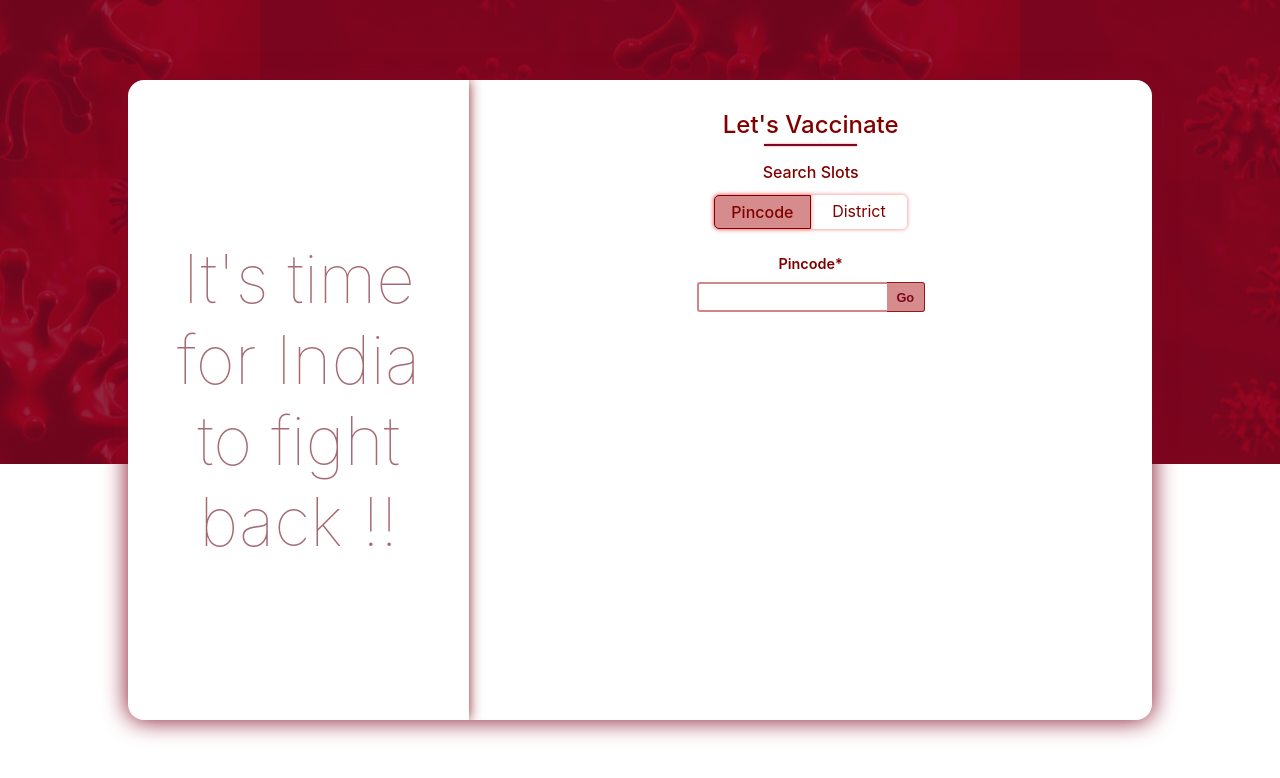
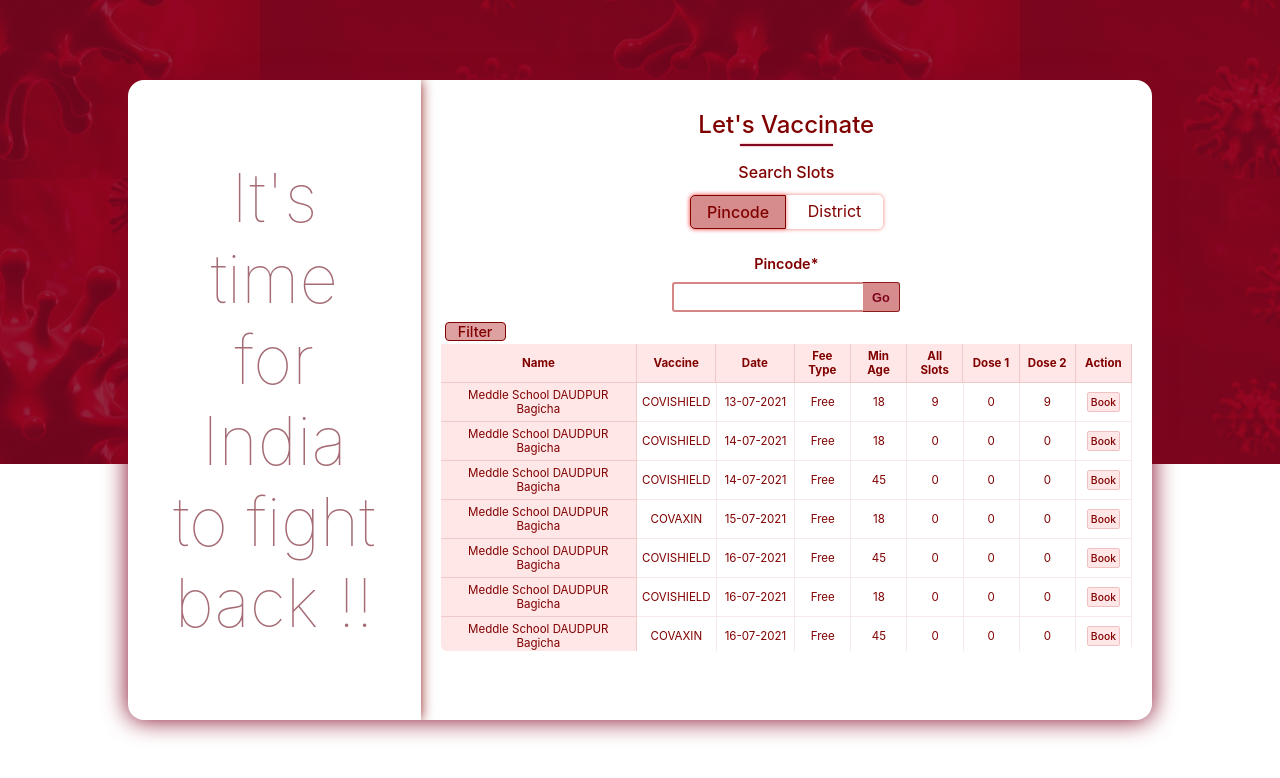
Before and after one commit to priyankagupta34/covaccination, a React (Create React App) app: page / in a window 1280 px wide. Shown: the top 778 px of the page. Built offline with nearby package versions, Linux system fonts and the light colour scheme.

Commit message:
basic outline

```diff
--- a/src/App.css
+++ b/src/App.css
@@ -46,7 +46,7 @@
 
 .part {
   display: grid;
-  grid-template-columns: 0.5fr 1fr;
+  grid-template-columns: 0.4fr 1fr;
 }
 
 .firstPart {
--- a/src/App.js
+++ b/src/App.js
@@ -1,5 +1,6 @@
 import React, { Component } from 'react';
 import './App.css';
+import DisplaySlotAndBookComponent from './components/display-slot-and-book-component/DisplaySlotAndBookComponent';
 import MotivateComponent from './components/motivate-component/MotivateComponent';
 import TableViewCalenderSessionsComponent from './components/table-view-calender-sessions-component/TableViewCalenderSessionsComponent';
 import { CoServices } from './services/CoServices';
@@ -20,7 +21,8 @@ export default class App extends Component {
       loadState: false,
       stateList: [],
       availableSession: [],
-      centers: []
+      centers: [],
+      book: false
     };
     this.handlerForPincode = this.handlerForPincode.bind(this);
     this.changeSearchBy = this.changeSearchBy.bind(this);
@@ -128,7 +130,7 @@ export default class App extends Component {
   }
 
   render() {
-    const { pincode, searchByPin, selectedState, centers } = this.state;
+    const { pincode, searchByPin, selectedState, centers, book } = this.state;
     return (
       <div className="App">
 
@@ -157,9 +159,13 @@ export default class App extends Component {
                   <input value={selectedState} />
                 </div>}
 
-               {centers.length ? <div>
+               {!book ? <>{!centers.length ? <div>
                   <TableViewCalenderSessionsComponent centers={centers} />
-                </div>:<></>}
+                </div>:<></>}</>:
+
+                <div>
+                  <DisplaySlotAndBookComponent />
+                </div>}
 
             </div>
           </div>
--- /dev/null
+++ b/src/components/display-slot-and-book-component/DisplaySlotAndBookComponent.js
@@ -0,0 +1,12 @@
+import React, { Component } from 'react'
+import './DisplaySlotAndBookComponent.css'
+
+export default class DisplaySlotAndBookComponent extends Component {
+    render() {
+        return (
+            <div>
+
+            </div>
+        )
+    }
+}
--- a/src/components/table-view-calender-sessions-component/TableViewCalenderSessionsComponent.css
+++ b/src/components/table-view-calender-sessions-component/TableViewCalenderSessionsComponent.css
@@ -1,13 +1,13 @@
-.grfsd{
+.grfsd {
     display: grid;
-    grid-template-columns: 3.5fr 1fr 1fr 1fr 1fr 1fr 1fr;
+    grid-template-columns: 3.5fr 1.4fr 1.4fr 1fr 1fr 1fr 1fr 1fr 1fr;
     font-size: 0.8em;
 }
 
-.fresd{
-    font-weight: 500;
-    font-size: 0.9em;
-    margin-bottom: 10px;
+.fresd {
+    font-weight: 700;
+    font-size: 0.8em;
+    padding: 3px;
 }
 
 /* .fresd::after{
@@ -20,43 +20,92 @@
     margin-bottom: 0;
 } */
 
-.kla{
+.kla {
     display: grid;
-    grid-template-columns: 1fr 1fr;
+    grid-template-columns: 1fr;
     padding: 10px;
-    width: 91%;
+    /* width: 91%; */
     margin: 0 auto;
+    position: absolute;
+    background: white;
+    z-index: 11;
+    box-shadow: 0 6px 12px #caa8a8;
+    border-radius: 3px;
+    animation: kla 0.5s linear;
+    overflow: hidden;
+    top: 27px;
+    left: 16px;
 }
 
-.ghfd{
+@keyframes kla {
+    0% {
+        height: 9vh;
+        opacity: 0.5;
+    }
+
+    100% {
+        height: 20vh;
+        opacity: 1;
+    }
+}
+
+
+.retractKle {
+    animation: retractKle 0.5s linear;
+}
+
+@keyframes retractKle {
+    0% {
+        height: 20vh;
+        opacity: 1;
+    }
+
+    100% {
+        height: 0;
+        opacity: 0;
+    }
+
+}
+
+
+
+.ghfd {
     display: inline-block;
     margin: 0 8px;
     font-size: 0.8em;
 }
 
-.hj7{
+.ghfd label {
+    margin: 0px 9px;
+    color: black;
+}
+
+.ghfd input {
+    margin-top: 7px;
+    margin-left: -6px;
+    height: 12px;
+}
+
+.hj7 {
     background-color: #ffe7e7 !important;
     border-bottom: 1px solid #efcaca !important;
-    font-weight: 500 !important;
+    /* font-weight: 500 !important; */
     border-right: 1px solid #efcaca !important;
     z-index: 3 !important;
 }
 
 
-.tabs{
-    height: 34vh;
+.tabs {
+    height: 41.5vh;
     overflow-y: auto;
     margin: 0 20px;
     border-radius: 6px;
-  }
-
-.uih{
-    font-weight: 500;
-    top: 0;
-    position: sticky;
 }
 
-.uih, .ui{
+
+
+.uih,
+.ui {
     border-bottom: 1px solid #f7e9e9;
     border-right: 1px solid #f7e9e9;
     padding: 5px;
@@ -65,38 +114,50 @@
     align-items: center;
 }
 
-.hjab{
+.hjab {
     position: sticky;
     top: 0;
     background-color: white;
     z-index: 2;
 }
 
-.viab{
+.viab {
     /* width: 95vw; */
     /* padding-right: 18px; */
     font-size: 0.9em;
 }
 
-.uih:first-child{
+.uih:first-child {
     border-left: none !important;
     /* background-color: rgb(238, 105, 105); */
 }
 
-.tys{
+.tys {
     position: sticky;
     left: 0;
     background: white;
     z-index: 4 !important;
 }
 
-.as4{
+.as4 {
     z-index: 1 !important;
 }
 
+.filt6 {
+    width: 61px;
+    border: 1px solid;
+    margin: 3px;
+    border-radius: 4px;
+    background: #dea1a1;
+    font-weight: 500;
+    font-size: 0.9em;
+    position: sticky;
+    left: 4px;
+    cursor: pointer;
+}
 
 
-.bookn{
+.bookn {
     background-color: #ffe7e7;
     font-size: 0.9em;
     font-weight: 500;
@@ -107,28 +168,89 @@
     color: maroon;
 }
 
+.chbc {
+    display: flex;
+    height: 42px;
+    border-bottom: 0.5px solid #fde7f3;
+    padding-top: 10px;
+}
 
+.nmjh {
+    text-align: left;
+    font-size: 0.9em;
+    font-weight: 500;
+}
+
+.nmjh::after {
+    content: '';
+    background-color: #caa8a8;
+    height: 1px;
+    width: 239px;
+    display: block;
+    margin: 2px 0;
+}
+
+.mnhg7 {
+    text-align: right;
+    position: relative;
+    left: 63px;
+    font-weight: 900;
+    cursor: pointer;
+}
+
+.uih {
+    font-weight: 700 !important;
+    top: 0;
+    position: sticky;
+}
+
+.nmb{
+
+}
 
 @media screen and (max-width: 1000px) {
 
-    .grfsd{
-        grid-template-columns: 2.5fr 1fr 1fr 1fr 1fr 1fr 1fr;
+    .grfsd {
+        grid-template-columns: 2.5fr 1.35fr 1.5fr 1fr 1fr 1fr 1fr 1fr 1fr;
     }
-    .tabs{
+
+    .tabs {
         width: 85vw;
         height: 65vh;
         margin: 0 10px;
     }
-    .viab{
-        width: 124vw;
+
+    .viab {
+        width: 150vw;
     }
 
-    .ghfd{
-        margin: 0 4px;
+    .ghfd {
+        margin: 0 1px;
+        font-size: 0.75em;
     }
 
-    .fresd{
-        margin-bottom: 3px;
+    .fresd {
+        margin: 4px 0;
+        font-size: 0.7em;
+    }
+
+    .kla {
+        width: 91%;
+        left: 9px;
+        top: 30px;
+    }
+
+    .mnhg7 {
+        left: 31px;
+    }
+
+    .hj7 {
+        /* font-weight: 400 !important; */
+    }
+    .nmb {
+        font-weight: 500;
+        top: 0;
+        position: sticky;
     }
 
 }
--- a/src/components/table-view-calender-sessions-component/TableViewCalenderSessionsComponent.js
+++ b/src/components/table-view-calender-sessions-component/TableViewCalenderSessionsComponent.js
@@ -1,13 +1,47 @@
 import React, { Component } from 'react'
 import './TableViewCalenderSessionsComponent.css';
-// import { centers } from './../../services/test'
+import { centers } from './../../services/test'
 
 export default class TableViewCalenderSessionsComponent extends Component {
+    constructor(props) {
+        super(props);
+        this.state = {
+            openFilter: false
+        };
+        this.openFilterHandler = this.openFilterHandler.bind(this);
+        this.closeFilterHandler = this.closeFilterHandler.bind(this);
+    }
+    openFilterHandler() {
+        this.setState({
+            ...this.state,
+            openFilter: this.state.openFilter ? false : true
+        })
+    }
+    closeFilterHandler() {
+        const id = document.getElementById('ndh7agd');
+        id && id.classList.add('retractKle');
+        setTimeout(() => {
+            id && id.classList.remove('retractKle');
+            setTimeout(() => {
+                this.setState({
+                    ...this.state,
+                    openFilter: false
+                })
+            }, 0);
+
+
+        }, 400);
+    }
     render() {
-        const {centers} = this.props;
+        console.log('centers', centers)
+        // const {centers} = this.props;
+        const { openFilter } = this.state;
         return (
-            <div>
-                <div className="kla">
+            <div className="relative">
+                {openFilter && <div className="kla" id="ndh7agd">
+                    <div className="nmjh">Please select the required checkboxes
+                        <span className="mnhg7" onClick={this.closeFilterHandler}>&times;</span>
+                    </div>
                     <div className="chbc">
                         <div className="fresd">Fee Type</div>
                         <div className="ghfd"> <label htmlFor="free">Free</label><input type="checkbox" id="free" /></div>
@@ -15,23 +49,31 @@ export default class TableViewCalenderSessionsComponent extends Component {
                     </div>
                     <div className="chbc">
                         <div className="fresd">Age Limit</div>
-
                         <div className="ghfd">  <label htmlFor="tya">45+</label><input type="checkbox" id="tya" /></div>
                         <div className="ghfd"><label htmlFor="tyb">18-44</label><input type="checkbox" id="tyb" /></div>
                     </div>
-                </div>
+                    <div className="chbc">
+                        <div className="fresd">Vaccine</div>
+                        <div className="ghfd"> <label htmlFor="free">Covishield</label><input type="checkbox" id="free" /></div>
+                        <div className="ghfd"> <label htmlFor="paid">Covaxin</label><input type="checkbox" id="paid" /></div>
+                        <div className="ghfd"> <label htmlFor="paid">Sputnik</label><input type="checkbox" id="paid" /></div>
+                    </div>
+                </div>}
 
                 <div className="tabs">
+                    <div className="filt6" onClick={this.openFilterHandler}>Filter</div>
                     <div className="viab">
                         <div className="hjab">
                             <div className="grfsd">
-                                <div className="uih tys hj7">Name</div>
-                                <div className="uih hj7">Fee Type </div>
-                                <div className="uih hj7">Min Age</div>
-                                <div className="uih hj7">All Slots</div>
-                                <div className="uih hj7">Dose 1</div>
-                                <div className="uih hj7">Dose 2</div>
-                                <div className="uih hj7">Action</div>
+                                <div className="uih tys hj7 nmb">Name</div>
+                                <div className="uih hj7 nmb">Vaccine</div>
+                                <div className="uih hj7 nmb">Date</div>
+                                <div className="uih hj7 nmb">Fee Type </div>
+                                <div className="uih hj7 nmb">Min Age</div>
+                                <div className="uih hj7 nmb">All Slots</div>
+                                <div className="uih hj7 nmb">Dose 1</div>
+                                <div className="uih hj7 nmb">Dose 2</div>
+                                <div className="uih hj7 nmb">Action</div>
                             </div>
                         </div>
                         {centers.map((item, index) => (
@@ -40,6 +82,8 @@ export default class TableViewCalenderSessionsComponent extends Component {
                                 {item.sessions.map((item2, index2) =>
                                     <>
                                         <div className="ui tys hj7 as4">{item.name}</div>
+                                        <div className="ui">{item2.vaccine}</div>
+                                        <div className="ui">{item2.date}</div>
                                         <div className="ui">{item.fee_type}</div>
                                         <div className="ui">{item2.min_age_limit}</div>
                                         <div className="ui">{item2.available_capacity}</div>
--- a/src/index.css
+++ b/src/index.css
@@ -22,3 +22,7 @@ code {
 .flex{
   display: flex;
 }
+
+.relative{
+  position: relative;
+}
```
Also changed, not shown: src/components/display-slot-and-book-component/DisplaySlotAndBookComponent.css (added).
